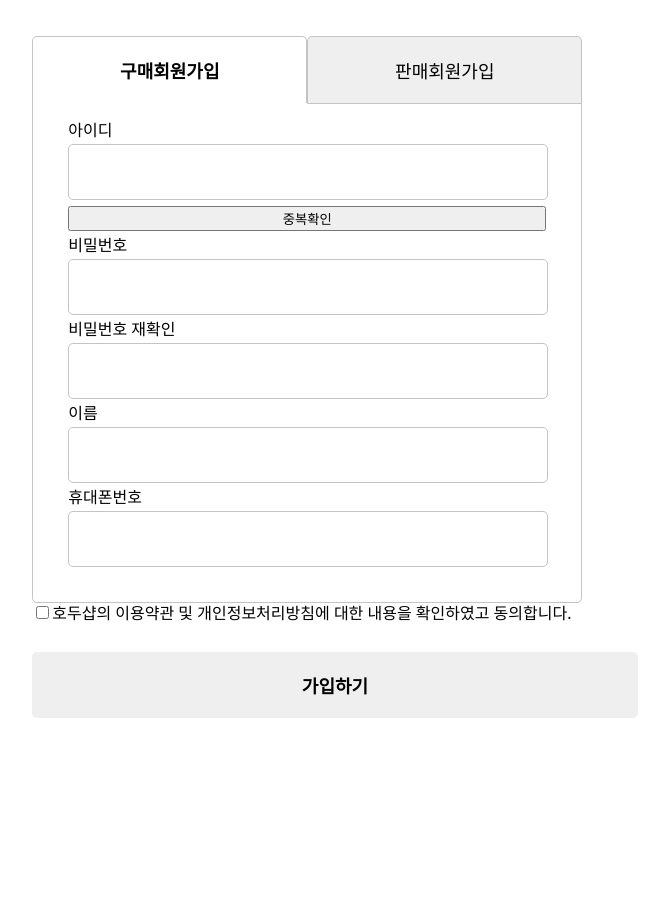
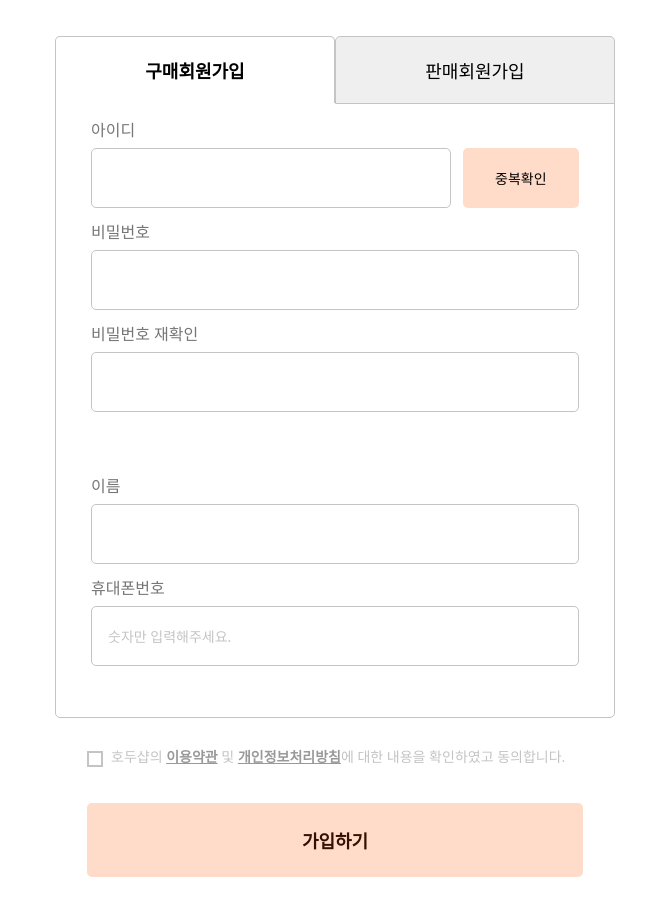
Before and after one commit to oxxun21/hodu_marketplace, a React (Vite) app: page /signup in a window 1280 px wide. Shown: the part 180-1096 px from the top of the page, without its empty margins (305-974 px from the left). Before the commit the page ends 998 px from the top, so only its background shows below. Built offline with nearby package versions, Linux system fonts and the light colour scheme.

Commit message:
(#3) design: SignUp 마크업 및 디자인

```diff
--- /dev/null
+++ b/src/components/signup/SignUpForm.tsx
@@ -0,0 +1,167 @@
+import React from "react";
+import styled from "@emotion/styled";
+
+export const SignUpForm = ({ loginType }: { loginType: string }) => {
+  return (
+    <>
+      <SignUpInputForm>
+        <SignUpInputBox>
+          <NeedToChackBox>
+            <label htmlFor="id">
+              아이디
+              <input type="text" id="id" required />
+            </label>
+            <button>중복확인</button>
+          </NeedToChackBox>
+          <label htmlFor="password">
+            비밀번호
+            <input type="password" id="password" required />
+          </label>
+          <label htmlFor="password_check">
+            비밀번호 재확인
+            <input type="password" id="password_check" required />
+          </label>
+        </SignUpInputBox>
+        <SignUpInputBox>
+          <label htmlFor="name">
+            이름
+            <input type="text" id="name" required />
+          </label>
+          <label htmlFor="phoneNumber">
+            휴대폰번호
+            <input type="phone" id="phoneNumber" required placeholder="숫자만 입력해주세요." />
+          </label>
+        </SignUpInputBox>
+        {loginType === "SELLER" && (
+          <SignUpInputBox>
+            <NeedToChackBox>
+              <label htmlFor="storeNum">
+                사업자 등록번호
+                <input type="text" id="storeNum" required />
+              </label>
+              <button>인증</button>
+            </NeedToChackBox>
+            <label htmlFor="storeName">
+              스토어 이름
+              <input type="text" id="storeName" required />
+            </label>
+          </SignUpInputBox>
+        )}
+      </SignUpInputForm>
+      <AgreeBox>
+        <input type="checkbox" id="check" />
+        <label htmlFor="check" />
+        <span>
+          호두샵의 <a href="#">이용약관</a> 및 <a href="#">개인정보처리방침</a>에 대한 내용을 확인하였고 동의합니다.
+        </span>
+        <button>가입하기</button>
+      </AgreeBox>
+    </>
+  );
+};
+
+const SignUpInputForm = styled.form`
+  border: 1px solid #c4c4c4;
+  width: 100%;
+  padding: 35px;
+  border-radius: 5px;
+  display: flex;
+  flex-direction: column;
+  gap: 50px;
+`;
+
+const SignUpInputBox = styled.div`
+  & label {
+    width: 100%;
+    font-size: 1rem;
+    color: #767676;
+    margin-bottom: 16px;
+    display: block;
+  }
+  & input {
+    width: 100%;
+    margin-top: 10px;
+    font-family: inherit;
+    box-sizing: border-box;
+    padding: 18px 16px;
+    font-size: 1rem;
+    border: 1px solid #c4c4c4;
+    border-radius: 5px;
+    &:focus {
+      outline: 1px solid #d87739;
+    }
+    &::placeholder {
+      font-size: 0.875rem;
+      color: #c4c4c4;
+    }
+  }
+`;
+
+const AgreeBox = styled.div`
+  margin: 2rem 0 6.875rem;
+  padding: 0 2rem;
+
+  & > span {
+    color: #c4c4c4;
+    font-size: 0.875rem;
+    margin-left: 8px;
+    vertical-align: text-top;
+    & > a {
+      font-weight: 600;
+      color: #999999;
+    }
+  }
+  & > input[type="checkbox"] {
+    display: none;
+  }
+  & > input[type="checkbox"] + label {
+    display: inline-block;
+    width: 16px;
+    height: 16px;
+    border: 2px solid #c4c4c4;
+    position: relative;
+    cursor: pointer;
+  }
+  & > input[id="check"]:checked + label::after {
+    content: "✔";
+    font-size: 14px;
+    width: 13px;
+    height: 13px;
+    text-align: center;
+    position: absolute;
+    left: 0;
+    top: 0;
+  }
+  & > button {
+    cursor: pointer;
+    margin-top: 2.125rem;
+    color: #341000;
+    background-color: #ffdbc9;
+    border: none;
+    font-family: inherit;
+    font-size: 1.125rem;
+    width: 100%;
+    border-radius: 5px;
+    padding: 1.5rem 0;
+    font-weight: 600;
+    &:disabled {
+      color: #fff;
+      background-color: #c4c4c4;
+    }
+  }
+`;
+
+const NeedToChackBox = styled.div`
+  display: flex;
+  gap: 12px;
+  & > button {
+    cursor: pointer;
+    background-color: #ffdbc9;
+    border: none;
+    width: 30%;
+    border-radius: 5px;
+    padding: 1rem;
+    font-size: 0.875rem;
+    margin: 26px 0 16px 0;
+  }
+`;
--- a/src/page/SignUp.tsx
+++ b/src/page/SignUp.tsx
@@ -1,6 +1,7 @@
+import React, { useState } from "react";
 import styled from "@emotion/styled";
-import React, { useState } from "react";
 import logo from "../assets/Logo-hodu.svg";
+import { SignUpForm } from "../components/signup/SignUpForm";
 
 export const SignUp = () => {
   const [loginType, setLoginType] = useState("BUYER");
@@ -12,7 +13,7 @@ export const SignUp = () => {
       <h1>
         <img src={logo} alt="HODU 로고" />
       </h1>
-      <Contain>
+      <SignFormContain>
         <SignUpButtonBox>
           <button onClick={() => handleButtonClick("BUYER")} className={loginType === "BUYER" ? "active" : ""}>
             구매회원가입
@@ -21,25 +22,8 @@ export const SignUp = () => {
             판매회원가입
           </button>
         </SignUpButtonBox>
-        <SignUpInputForm>
-          <InputBox>
-            <label htmlFor="id">아이디</label>
-            <input type="text" id="id" required />
-            <button>중복확인</button>
-            <label htmlFor="password">비밀번호</label>
-            <input type="password" id="password" required />
-            <label htmlFor="password_check">비밀번호 재확인</label>
-            <input type="password" id="password_check" required />
-            <label htmlFor="name">이름</label>
-            <input type="text" id="name" required />
-            <label htmlFor="phoneNumber">휴대폰번호</label>
-            <input type="phone" id="phoneNumber" required />
-          </InputBox>
-          <input type="checkbox" />
-          <label>호두샵의 이용약관 및 개인정보처리방침에 대한 내용을 확인하였고 동의합니다.</label>
-          <button>가입하기</button>
-        </SignUpInputForm>
-      </Contain>
+        <SignUpForm loginType={loginType} />
+      </SignFormContain>
     </SignInMain>
   );
 };
@@ -57,12 +41,13 @@ const SignInMain = styled.main`
     }
   }
 `;
-const Contain = styled.div`
+const SignFormContain = styled.div`
   position: relative;
+  width: 35rem;
 `;
 
 const SignUpButtonBox = styled.div`
-  width: 34.375rem;
+  width: 100%;
   position: absolute;
   left: 0;
   top: -50px;
@@ -81,36 +66,3 @@ const SignUpButtonBox = styled.div`
     }
   }
 `;
-
-const SignUpInputForm = styled.form`
-  & > button {
-    width: 100%;
-    margin: 30px 0 100px 0;
-    border-radius: 5px;
-    border: none;
-    padding: 20px 0;
-    font-size: 1.125rem;
-    font-weight: 600;
-    font-family: "Wanted Sans";
-    cursor: pointer;
-  }
-`;
-
-const InputBox = styled.div`
-  border: 1px solid #c4c4c4;
-  width: 34.375rem;
-  padding: 35px;
-  border-radius: 5px;
-  display: flex;
-  flex-direction: column;
-  gap: 6px;
-
-  & input {
-    width: 100%;
-    font-family: "Wanted Sans";
-    padding: 18px 0;
-    font-size: 1rem;
-    border: 1px solid #c4c4c4;
-    border-radius: 5px;
-  }
-`;
```
